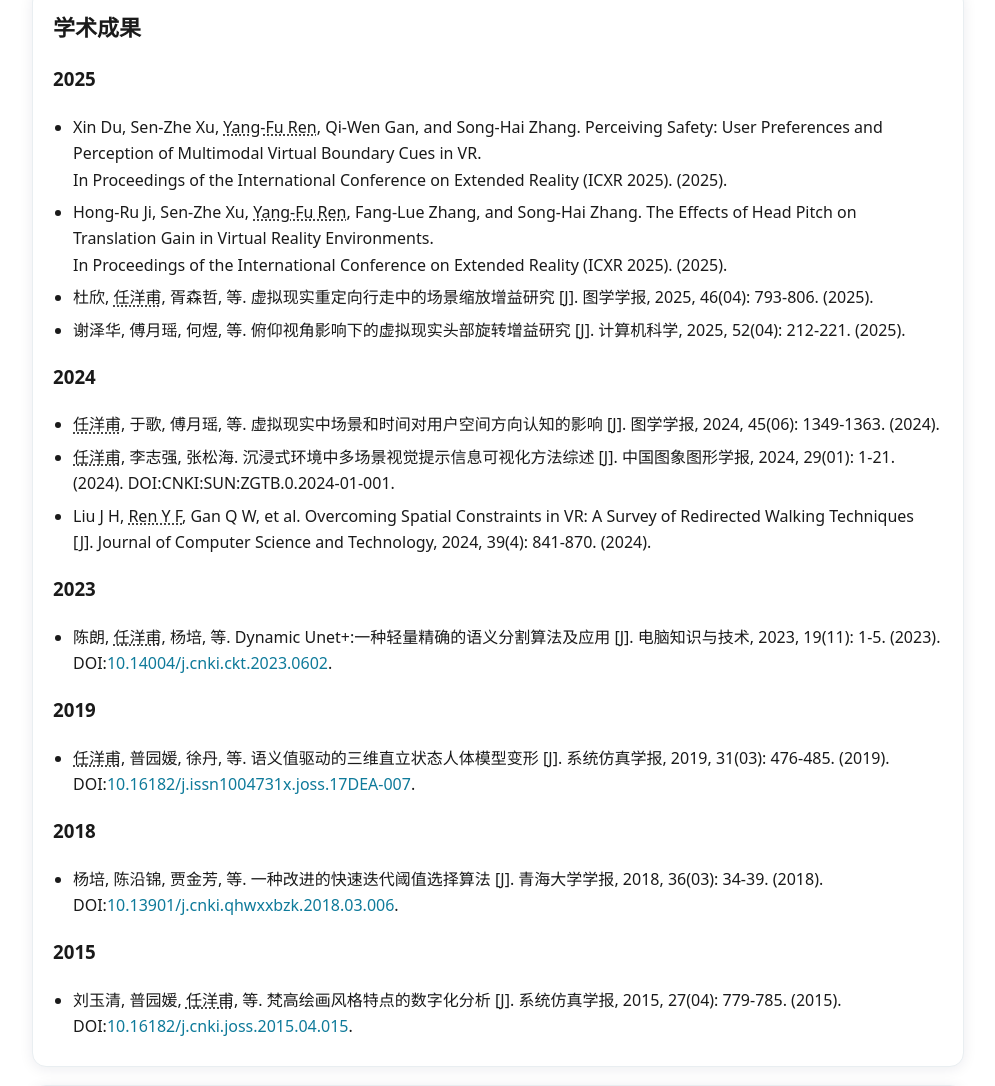
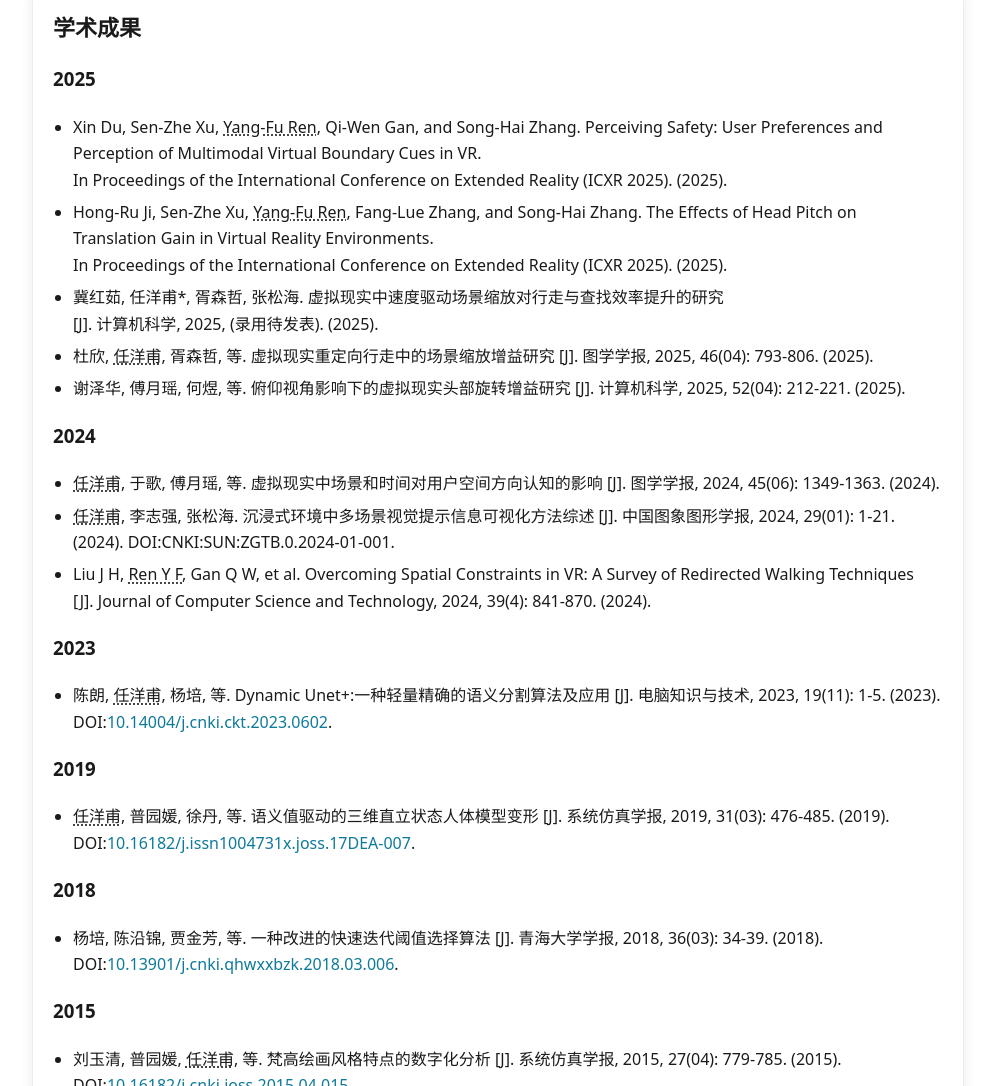
Before and after one commit to renyangfu/renyangfu.github.io, a plain HTML site: page index.html in a window 1280 px wide. Shown: the part 1449-2535 px from the top of the page, without its empty margins (142-1137 px from the left). Drawn offline with Linux system fonts and the light colour scheme.

Commit message:
Update index.html

```diff
--- a/index.html
+++ b/index.html
@@ -256,6 +256,12 @@
             <span class="year">(2025).</span>
           </li>
           <li>
+            <span class="authors">冀红茹, 任洋甫*, 胥森哲, 张松海.</span>
+            <span class="title">虚拟现实中速度驱动场景缩放对行走与查找效率提升的研究</span>
+            <span class="publication-info">[J]. <span class="venue">计算机科学</span>, 2025, (录用待发表).</span>
+            <span class="year">(2025).</span>
+          </li>
+          <li>
             <span class="authors">杜欣, <span class="self">任洋甫</span>, 胥森哲, 等.</span>
             <span class="title">虚拟现实重定向行走中的场景缩放增益研究</span>
             <span class="publication-info">[J]. <span class="venue">图学学报</span>, 2025, 46(04): 793-806.</span>
```
